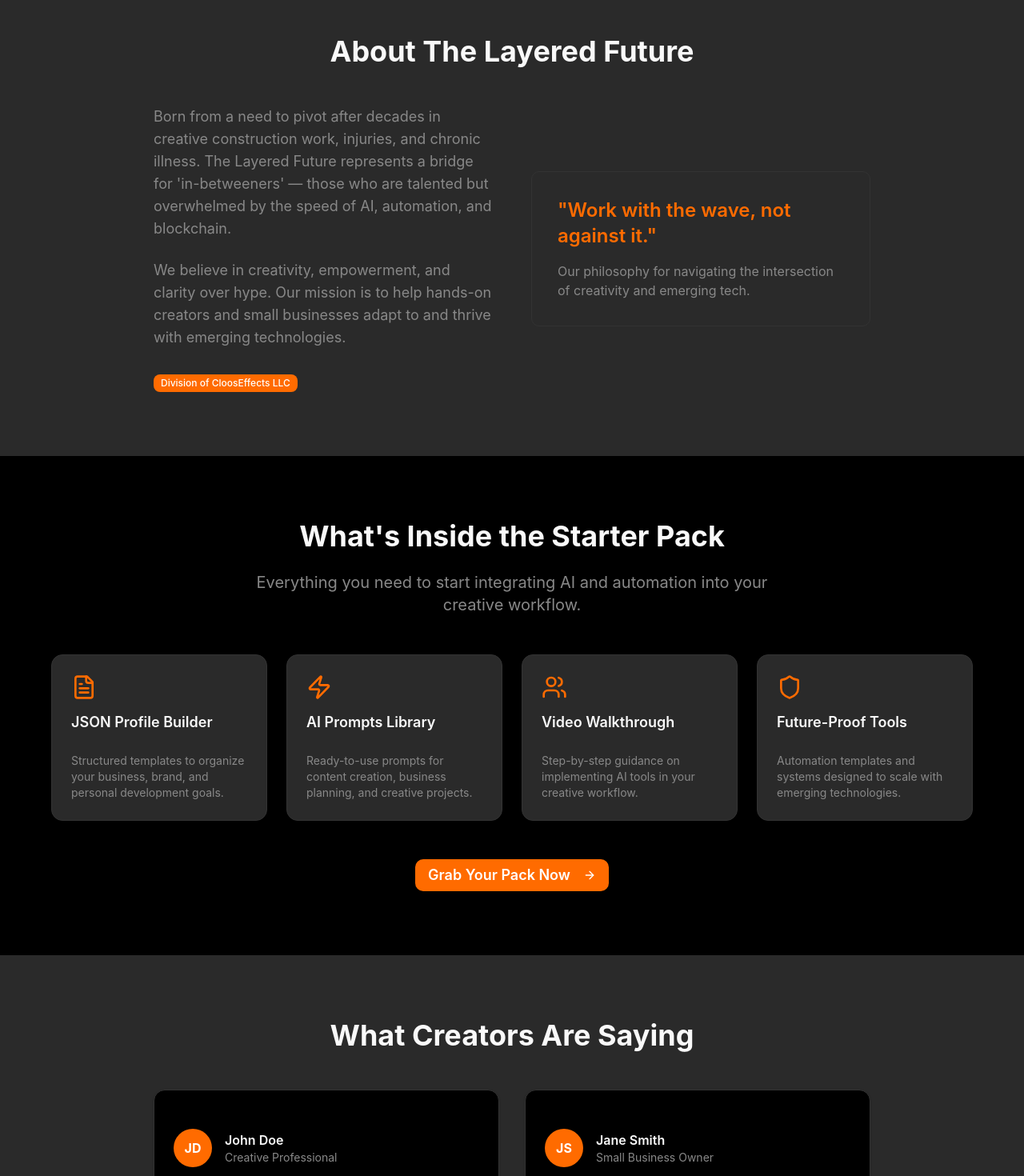
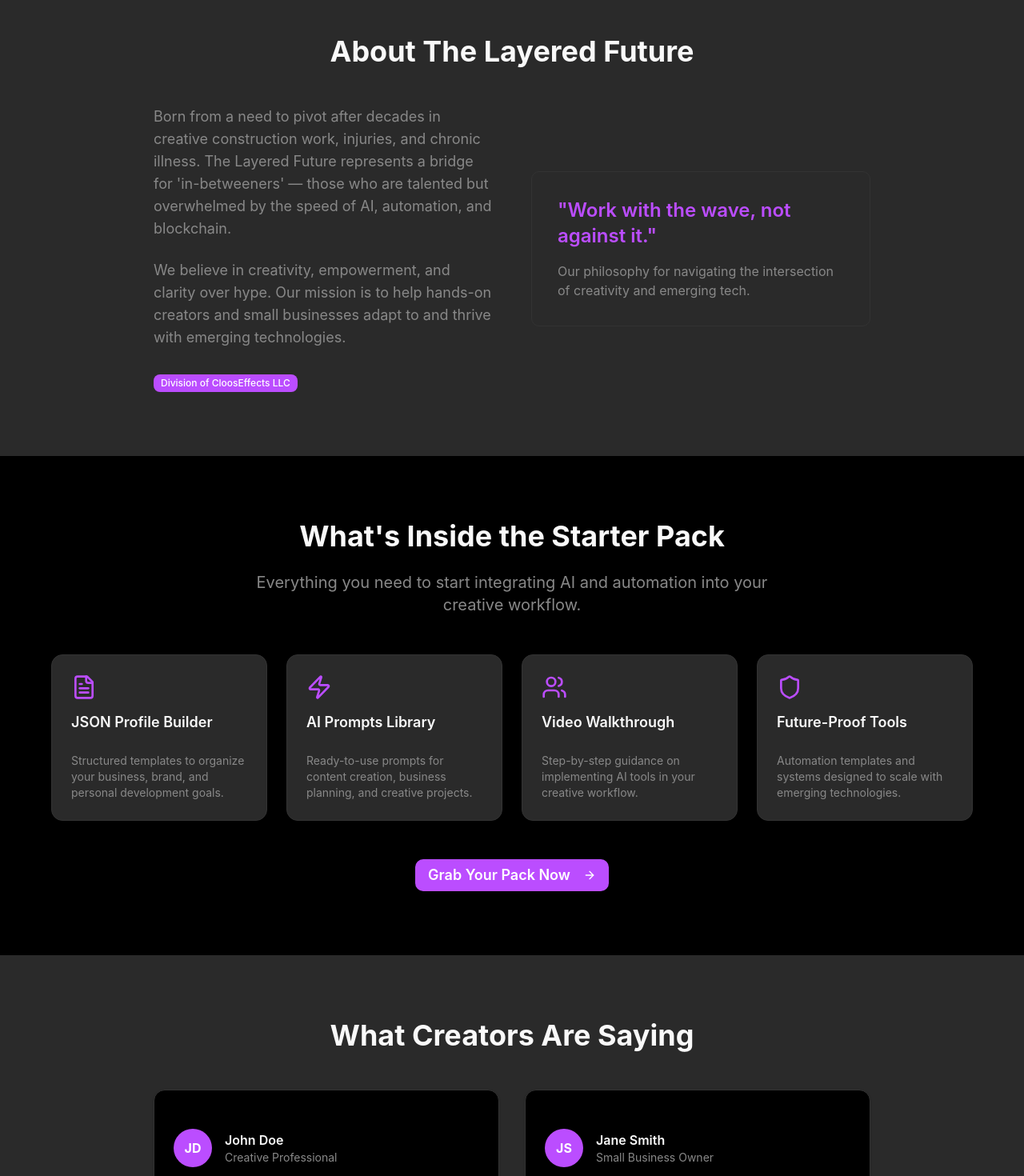
Before and after one commit to TwistedPetz/layered-future-landing, a React (Vite) app: page / in a window 1280 px wide. Shown: the part 1320-2790 px from the top of the page at 80% size. Built offline with nearby package versions, Linux system fonts and the light colour scheme.

Commit message:
Replace orange colors with custom purple brand color

```diff
--- a/src/App.css
+++ b/src/App.css
@@ -40,6 +40,7 @@
   --color-sidebar-accent-foreground: var(--sidebar-accent-foreground);
   --color-sidebar-border: var(--sidebar-border);
   --color-sidebar-ring: var(--sidebar-ring);
+  --color-brand: #bb4dff;
 }
 
 :root {
@@ -50,18 +51,18 @@
   --card-foreground: #000000;
   --popover: #FFFFFF;
   --popover-foreground: #000000;
-  --primary: #FF6B00;
+  --primary: #bb4dff;
   --primary-foreground: #FFFFFF;
   --secondary: #2A2A2A;
   --secondary-foreground: #F9F9F9;
   --muted: #F5F5F5;
   --muted-foreground: #666666;
-  --accent: #FF6B00;
+  --accent: #bb4dff;
   --accent-foreground: #FFFFFF;
   --destructive: oklch(0.577 0.245 27.325);
   --border: #E5E5E5;
   --input: #E5E5E5;
-  --ring: #FF6B00;
+  --ring: #bb4dff;
   --chart-1: oklch(0.646 0.222 41.116);
   --chart-2: oklch(0.6 0.118 184.704);
   --chart-3: oklch(0.398 0.07 227.392);
@@ -69,12 +70,12 @@
   --chart-5: oklch(0.769 0.188 70.08);
   --sidebar: #F9F9F9;
   --sidebar-foreground: #000000;
-  --sidebar-primary: #FF6B00;
+  --sidebar-primary: #bb4dff;
   --sidebar-primary-foreground: #FFFFFF;
   --sidebar-accent: #F5F5F5;
   --sidebar-accent-foreground: #000000;
   --sidebar-border: #E5E5E5;
-  --sidebar-ring: #FF6B00;
+  --sidebar-ring: #bb4dff;
 }
 
 .dark {
@@ -84,18 +85,18 @@
   --card-foreground: #F9F9F9;
   --popover: #2A2A2A;
   --popover-foreground: #F9F9F9;
-  --primary: #FF6B00;
+  --primary: #bb4dff;
   --primary-foreground: #000000;
   --secondary: #1A1A1A;
   --secondary-foreground: #F9F9F9;
   --muted: #1A1A1A;
   --muted-foreground: #888888;
-  --accent: #FF6B00;
+  --accent: #bb4dff;
   --accent-foreground: #000000;
   --destructive: oklch(0.704 0.191 22.216);
   --border: #333333;
   --input: #333333;
-  --ring: #FF6B00;
+  --ring: #bb4dff;
   --chart-1: oklch(0.488 0.243 264.376);
   --chart-2: oklch(0.696 0.17 162.48);
   --chart-3: oklch(0.769 0.188 70.08);
@@ -103,12 +104,12 @@
   --chart-5: oklch(0.645 0.246 16.439);
   --sidebar: #2A2A2A;
   --sidebar-foreground: #F9F9F9;
-  --sidebar-primary: #FF6B00;
+  --sidebar-primary: #bb4dff;
   --sidebar-primary-foreground: #000000;
   --sidebar-accent: #1A1A1A;
   --sidebar-accent-foreground: #F9F9F9;
   --sidebar-border: #333333;
-  --sidebar-ring: #FF6B00;
+  --sidebar-ring: #bb4dff;
 }
 
 @layer base {
@@ -149,7 +150,7 @@ html {
 
 /* Custom gradient text */
 .gradient-text {
-  background: linear-gradient(135deg, #FF6B00 0%, #FF8533 100%);
+  background: linear-gradient(135deg, #bb4dff 0%, #d966ff 100%);
   -webkit-background-clip: text;
   -webkit-text-fill-color: transparent;
   background-clip: text;
@@ -157,14 +158,14 @@ html {
 
 /* Custom button hover effects */
 .btn-primary {
-  background: linear-gradient(135deg, #FF6B00 0%, #FF5500 100%);
+  background: linear-gradient(135deg, #bb4dff 0%, #a333ff 100%);
   transition: all 0.3s ease;
 }
 
 .btn-primary:hover {
-  background: linear-gradient(135deg, #FF5500 0%, #FF4400 100%);
+  background: linear-gradient(135deg, #a333ff 0%, #9922ff 100%);
   transform: translateY(-2px);
-  box-shadow: 0 10px 25px rgba(255, 107, 0, 0.3);
+  box-shadow: 0 10px 25px rgba(187, 77, 255, 0.3);
 }
 
 /* Card hover effects */
@@ -178,7 +179,7 @@ html {
 }
 
 .dark .card-hover:hover {
-  box-shadow: 0 20px 40px rgba(255, 107, 0, 0.1);
+  box-shadow: 0 20px 40px rgba(187, 77, 255, 0.1);
 }
 
 /* Mobile responsiveness enhancements */
@@ -197,7 +198,7 @@ html {
 button:focus-visible,
 input:focus-visible,
 textarea:focus-visible {
-  outline: 2px solid #FF6B00;
+  outline: 2px solid #bb4dff;
   outline-offset: 2px;
 }
 
@@ -217,10 +218,10 @@ textarea:focus-visible {
 }
 
 ::-webkit-scrollbar-thumb {
-  background: #FF6B00;
+  background: #bb4dff;
   border-radius: 4px;
 }
 
 ::-webkit-scrollbar-thumb:hover {
-  background: #FF5500;
+  background: #a333ff;
 }
--- a/src/App.jsx
+++ b/src/App.jsx
@@ -48,7 +48,7 @@ function App() {
             />
           </div>
 
-          <h1 className="text-4xl md:text-6xl lg:text-7xl font-bold mb-6 bg-gradient-to-r from-[#FF6B00] to-[#FF8533] bg-clip-text text-transparent">
+          <h1 className="text-4xl md:text-6xl lg:text-7xl font-bold mb-6 bg-gradient-to-r from-brand to-purple-400 bg-clip-text text-transparent">
             Built Different. Not Left Behind.
           </h1>
 
@@ -59,7 +59,7 @@ function App() {
           <div className="mb-8">
             <Button
               size="lg"
-              className="bg-[#FF6B00] hover:bg-[#FF5500] text-white px-8 py-4 text-lg font-semibold rounded-lg transition-all duration-300 transform hover:scale-105"
+              className="bg-brand hover:bg-purple-600 text-white px-8 py-4 text-lg font-semibold rounded-lg transition-all duration-300 transform hover:scale-105"
               onClick={() => scrollToSection('contact')}
             >
               <Download className="mr-2 h-5 w-5" />
@@ -76,7 +76,7 @@ function App() {
           <div className="mt-12 max-w-4xl mx-auto">
             <div className="aspect-video bg-[#2A2A2A] rounded-lg flex items-center justify-center border border-border">
               <div className="text-center">
-                <div className="w-16 h-16 bg-[#FF6B00] rounded-full flex items-center justify-center mx-auto mb-4">
+                <div className="w-16 h-16 bg-brand rounded-full flex items-center justify-center mx-auto mb-4">
                   <svg className="w-8 h-8 text-white" fill="currentColor" viewBox="0 0 24 24">
                     <path d="M8 5v14l11-7z"/>
                   </svg>
@@ -109,14 +109,14 @@ function App() {
               </p>
 
               <div className="flex items-center space-x-4">
-                <Badge variant="secondary" className="bg-[#FF6B00] text-white">
+                <Badge variant="secondary" className="bg-brand text-white">
                   Division of CloosEffects LLC
                 </Badge>
               </div>
             </div>
 
             <div className="bg-[#2A2A2A] p-8 rounded-lg border border-border">
-              <blockquote className="text-2xl font-semibold text-[#FF6B00] mb-4">
+              <blockquote className="text-2xl font-semibold text-brand mb-4">
                 "Work with the wave, not against it."
               </blockquote>
               <p className="text-muted-foreground">
@@ -138,9 +138,9 @@ function App() {
           </div>
 
           <div className="grid md:grid-cols-2 lg:grid-cols-4 gap-6 mb-12">
-            <Card className="bg-card border-border hover:border-[#FF6B00] transition-colors duration-300">
+            <Card className="bg-card border-border hover:border-brand transition-colors duration-300">
               <CardHeader>
-                <FileText className="h-8 w-8 text-[#FF6B00] mb-2" />
+                <FileText className="h-8 w-8 text-brand mb-2" />
                 <CardTitle className="text-lg">JSON Profile Builder</CardTitle>
               </CardHeader>
               <CardContent>
@@ -150,9 +150,9 @@ function App() {
               </CardContent>
             </Card>
 
-            <Card className="bg-card border-border hover:border-[#FF6B00] transition-colors duration-300">
+            <Card className="bg-card border-border hover:border-brand transition-colors duration-300">
               <CardHeader>
-                <Zap className="h-8 w-8 text-[#FF6B00] mb-2" />
+                <Zap className="h-8 w-8 text-brand mb-2" />
                 <CardTitle className="text-lg">AI Prompts Library</CardTitle>
               </CardHeader>
               <CardContent>
@@ -162,9 +162,9 @@ function App() {
               </CardContent>
             </Card>
 
-            <Card className="bg-card border-border hover:border-[#FF6B00] transition-colors duration-300">
+            <Card className="bg-card border-border hover:border-brand transition-colors duration-300">
               <CardHeader>
-                <Users className="h-8 w-8 text-[#FF6B00] mb-2" />
+                <Users className="h-8 w-8 text-brand mb-2" />
                 <CardTitle className="text-lg">Video Walkthrough</CardTitle>
               </CardHeader>
               <CardContent>
@@ -174,9 +174,9 @@ function App() {
               </CardContent>
             </Card>
 
-            <Card className="bg-card border-border hover:border-[#FF6B00] transition-colors duration-300">
+            <Card className="bg-card border-border hover:border-brand transition-colors duration-300">
               <CardHeader>
-                <Shield className="h-8 w-8 text-[#FF6B00] mb-2" />
+                <Shield className="h-8 w-8 text-brand mb-2" />
                 <CardTitle className="text-lg">Future-Proof Tools</CardTitle>
               </CardHeader>
               <CardContent>
@@ -190,7 +190,7 @@ function App() {
           <div className="text-center">
             <Button
               size="lg"
-              className="bg-[#FF6B00] hover:bg-[#FF5500] text-white px-8 py-4 text-lg font-semibold rounded-lg"
+              className="bg-brand hover:bg-purple-600 text-white px-8 py-4 text-lg font-semibold rounded-lg"
               onClick={() => scrollToSection('contact')}
             >
               Grab Your Pack Now
@@ -212,7 +212,7 @@ function App() {
             <Card className="bg-background border-border">
               <CardContent className="p-6">
                 <div className="flex items-center mb-4">
-                  <div className="w-12 h-12 bg-[#FF6B00] rounded-full flex items-center justify-center mr-4">
+                  <div className="w-12 h-12 bg-brand rounded-full flex items-center justify-center mr-4">
                     <span className="text-white font-bold">JD</span>
                   </div>
                   <div>
@@ -229,7 +229,7 @@ function App() {
             <Card className="bg-background border-border">
               <CardContent className="p-6">
                 <div className="flex items-center mb-4">
-                  <div className="w-12 h-12 bg-[#FF6B00] rounded-full flex items-center justify-center mr-4">
+                  <div className="w-12 h-12 bg-brand rounded-full flex items-center justify-center mr-4">
                     <span className="text-white font-bold">JS</span>
                   </div>
                   <div>
@@ -245,7 +245,7 @@ function App() {
           </div>
 
           <div className="text-center mt-12">
-            <Badge variant="secondary" className="bg-[#FF6B00] text-white text-lg px-4 py-2">
+            <Badge variant="secondary" className="bg-brand text-white text-lg px-4 py-2">
               Division of CloosEffects LLC
             </Badge>
           </div>
@@ -285,7 +285,7 @@ function App() {
                       onChange={(e) => setEmail(e.target.value)}
                       placeholder="your@email.com"
                       required
-                      className="bg-background border-border focus:border-[#FF6B00]"
+                      className="bg-background border-border focus:border-brand"
                     />
                   </div>
 
@@ -298,14 +298,14 @@ function App() {
                       value={message}
                       onChange={(e) => setMessage(e.target.value)}
                       placeholder="Tell us about your creative goals or challenges..."
-                      className="bg-background border-border focus:border-[#FF6B00] min-h-[100px]"
+                      className="bg-background border-border focus:border-brand min-h-[100px]"
                     />
                   </div>
 
                   <Button
                     type="submit"
                     size="lg"
-                    className="w-full bg-[#FF6B00] hover:bg-[#FF5500] text-white font-semibold py-4 rounded-lg"
+                    className="w-full bg-brand hover:bg-purple-600 text-white font-semibold py-4 rounded-lg"
                   >
                     <Mail className="mr-2 h-5 w-5" />
                     Send Me the Starter Pack
@@ -343,21 +343,21 @@ function App() {
                   href="https://twitter.com/thelayeredfuture"
                   target="_blank"
                   rel="noopener noreferrer"
-                  className="flex items-center text-muted-foreground hover:text-[#FF6B00] transition-colors"
+                  className="flex items-center text-muted-foreground hover:text-brand transition-colors"
                 >
                   <Twitter className="mr-2 h-4 w-4" />
                   X (Twitter)
                 </a>
                 <a
                   href="#"
-                  className="flex items-center text-muted-foreground hover:text-[#FF6B00] transition-colors"
+                  className="flex items-center text-muted-foreground hover:text-brand transition-colors"
                 >
                   <Youtube className="mr-2 h-4 w-4" />
                   YouTube
                 </a>
                 <a
                   href="#"
-                  className="flex items-center text-muted-foreground hover:text-[#FF6B00] transition-colors"
+                  className="flex items-center text-muted-foreground hover:text-brand transition-colors"
                 >
                   <FileText className="mr-2 h-4 w-4" />
                   Notion
@@ -368,10 +368,10 @@ function App() {
             <div>
               <h4 className="font-semibold mb-4">Legal</h4>
               <div className="space-y-2">
-                <a href="#" className="block text-muted-foreground hover:text-[#FF6B00] transition-colors">
+                <a href="#" className="block text-muted-foreground hover:text-brand transition-colors">
                   Terms of Service
                 </a>
-                <a href="#" className="block text-muted-foreground hover:text-[#FF6B00] transition-colors">
+                <a href="#" className="block text-muted-foreground hover:text-brand transition-colors">
                   Privacy Policy
                 </a>
               </div>
```
Also changed, not shown: tailwind.config.js (added, +11 -0 lines).
